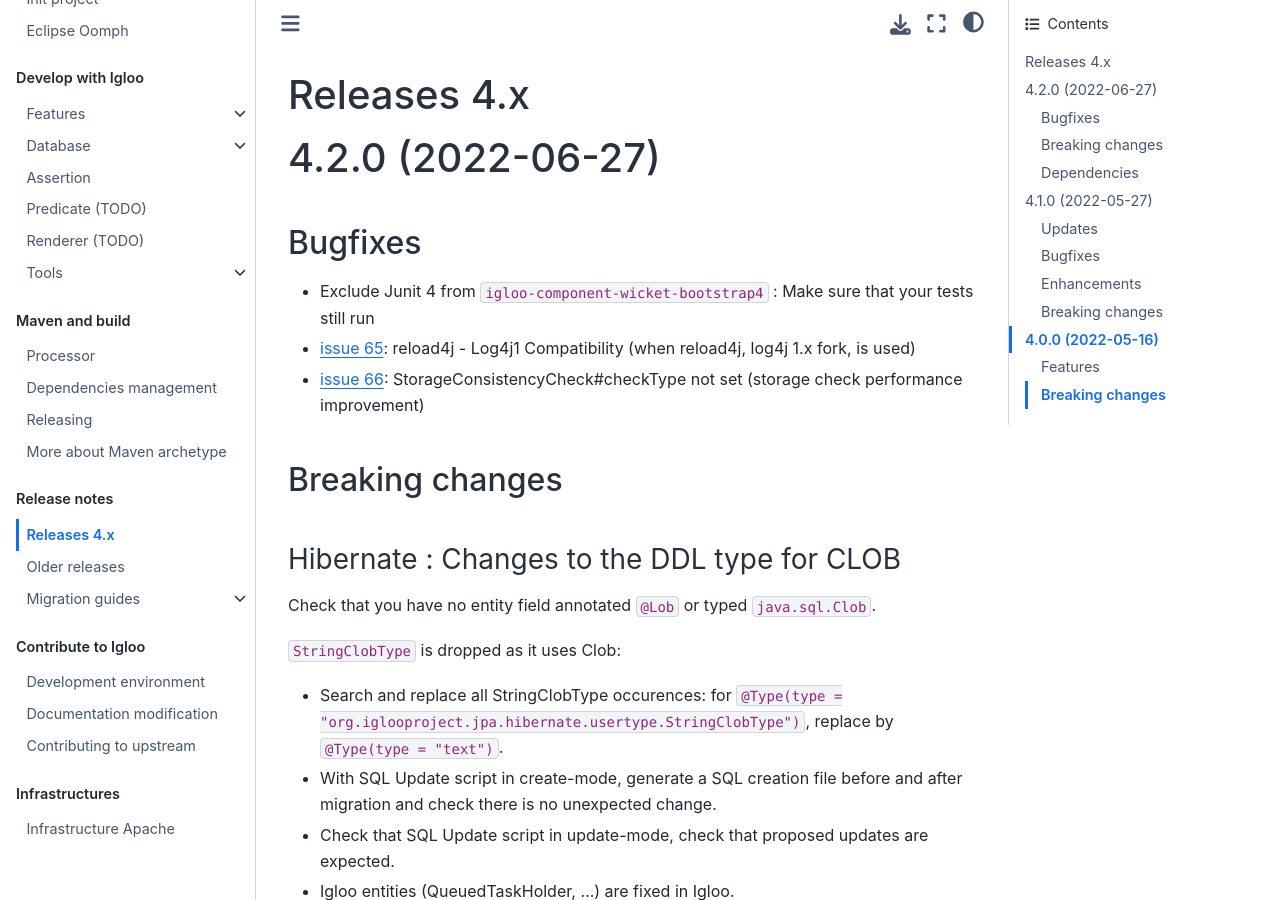
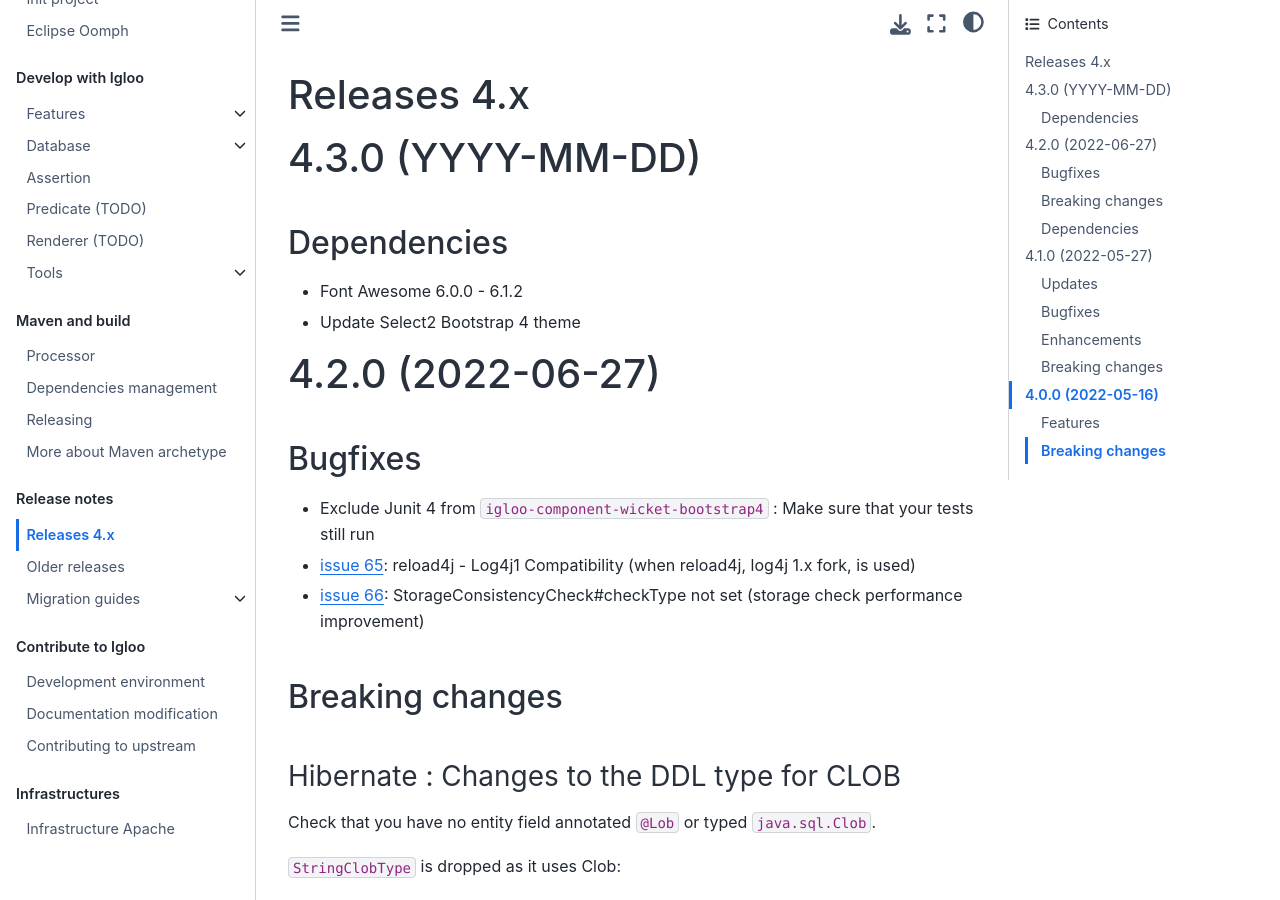
Before and after one commit to igloo-project/igloo-doc, a Sphinx documentation site: the page built from source/release-notes/releases-4.x.md, in a window 1280 px wide and 900 px high. Built offline with Sphinx 7.4.7 and the Sphinx Book theme 1.1.4, drawn with Linux system fonts in a browser that asks for light colours.

Commit message:
4.3.0: release notes

```diff
--- a/source/release-notes/releases-4.x.md
+++ b/source/release-notes/releases-4.x.md
@@ -1,4 +1,13 @@
 # Releases 4.x
+
+(v4.3.0)=
+
+# 4.3.0 (YYYY-MM-DD)
+
+## Dependencies
+
+* Font Awesome 6.0.0 - 6.1.2
+* Update Select2 Bootstrap 4 theme
 
 (v4.2.0)=
 
```
